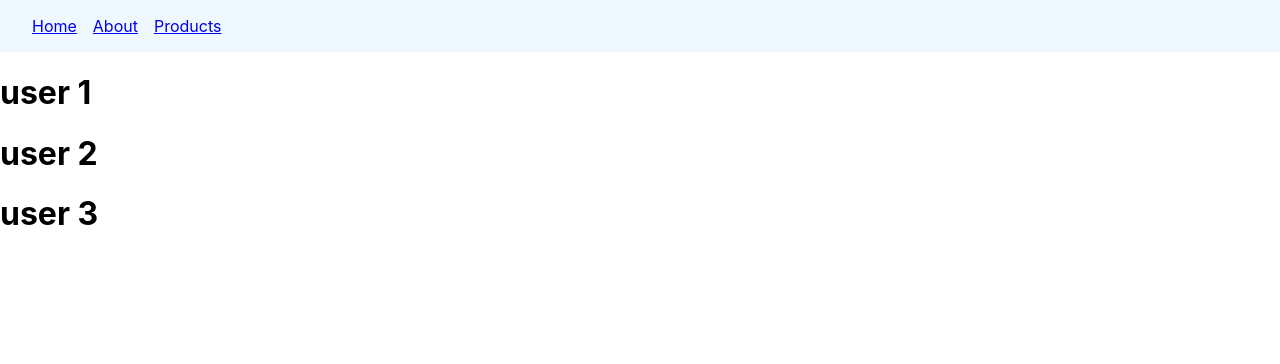
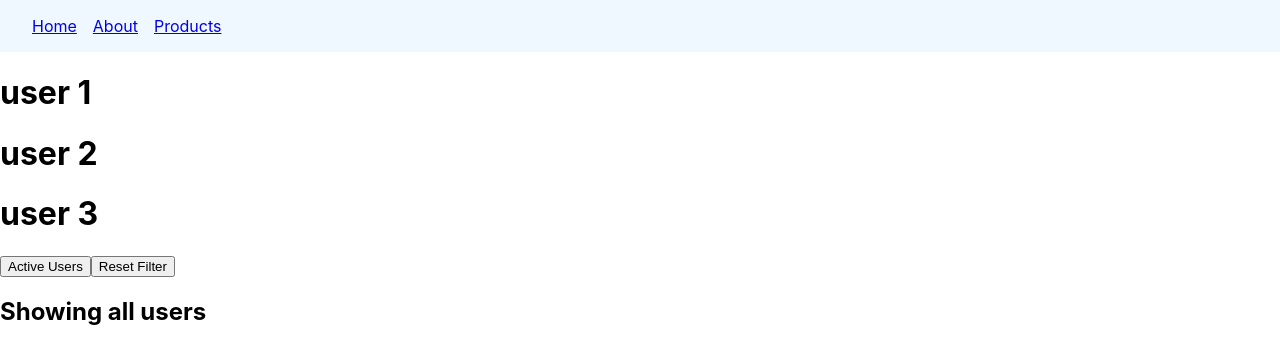
Before and after one commit to ilaydaozdemir/router, a React (Create React App) app: page /users in a window 1280 px wide. Shown: the top 364 px of the page. Built offline with nearby package versions, Linux system fonts and the light colour scheme.

Commit message:
Search Params

```diff
--- a/src/components/Users.jsx
+++ b/src/components/Users.jsx
@@ -1,13 +1,26 @@
 import React from "react";
-import { Outlet } from "react-router-dom";
+import { Outlet, useSearchParams } from "react-router-dom";
 
 const Users = () => {
+  const [searchParams, setSearchParams] = useSearchParams();
+  const showActiveUsers = searchParams.get("filter") === "active";
   return (
     <div>
       <h1>user 1</h1>
       <h1>user 2</h1>
       <h1>user 3</h1>
-      <Outlet/>
+      <Outlet />
+      <div>
+        <button onClick={() => setSearchParams({ filter: "active" })}>
+          Active Users
+        </button>
+        <button onClick={() => setSearchParams({})}>Reset Filter</button>
+      </div>
+      {showActiveUsers ? (
+        <h2>Showing active users</h2>
+      ) : (
+        <h2>Showing all users</h2>
+      )}
     </div>
   );
 };
```
